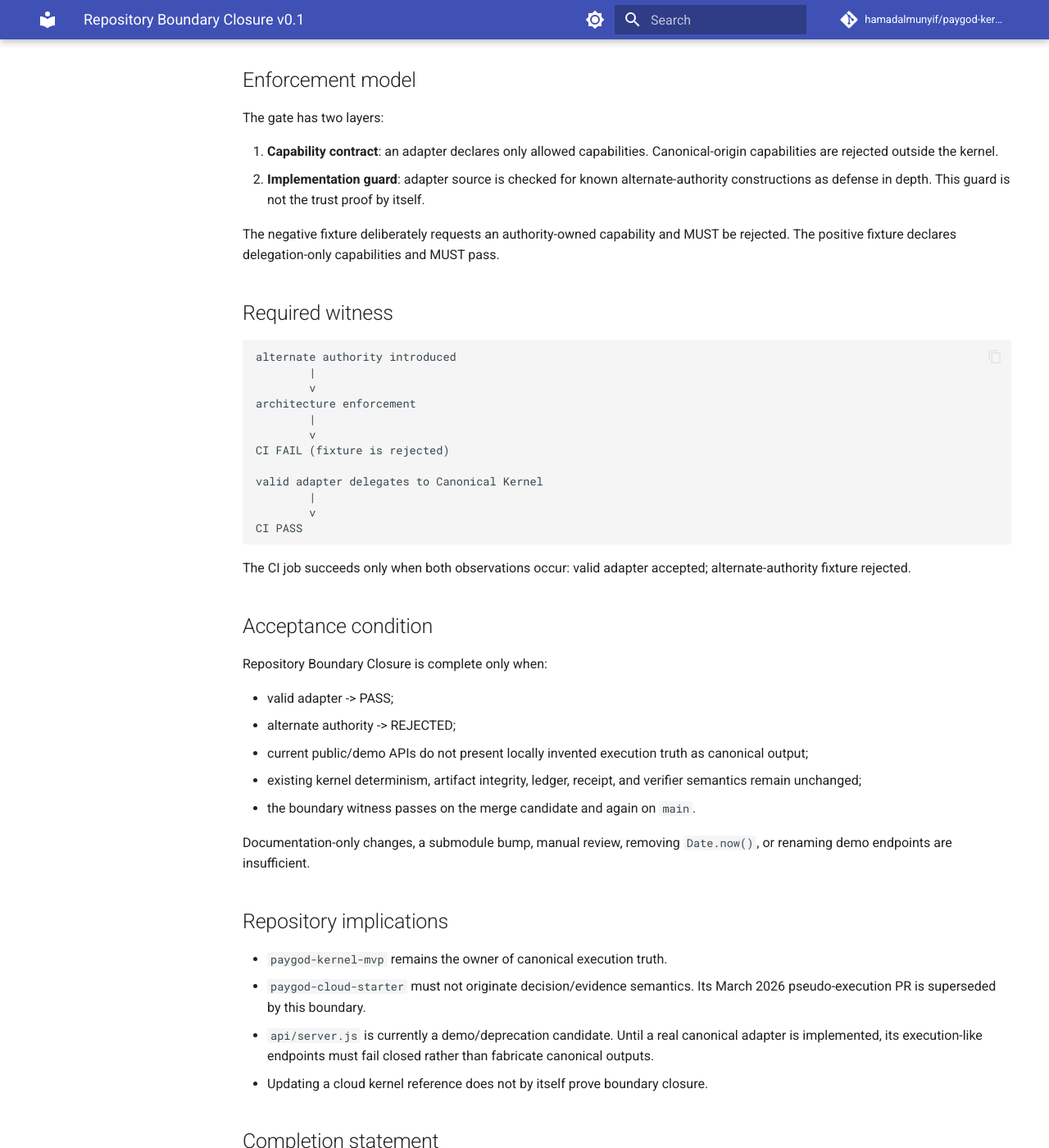
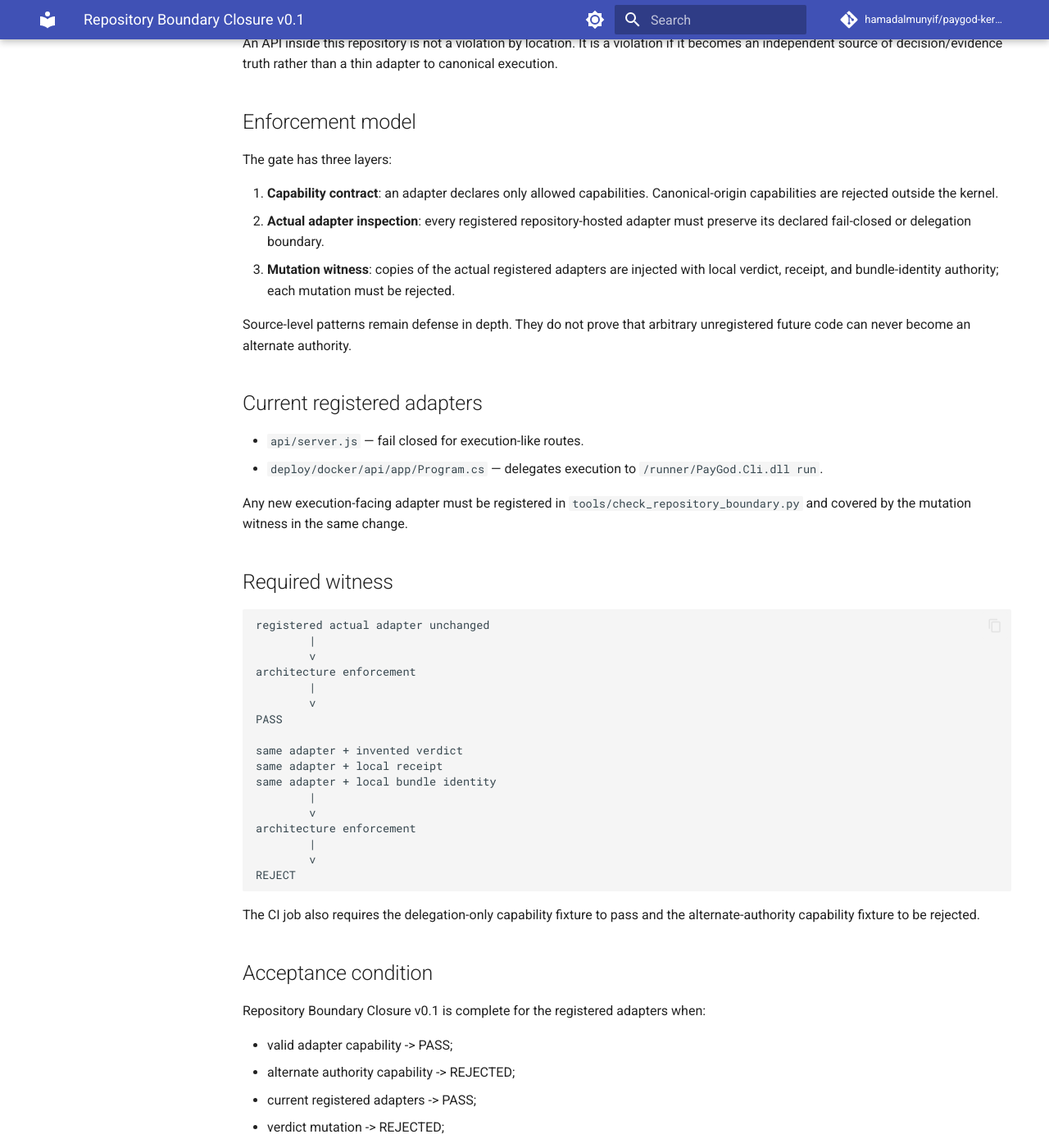
Before and after one commit to hamadalmunyif/paygod-kernel-mvp, an MkDocs documentation site: the page built from docs/REPOSITORY_BOUNDARY.md, in a window 1280 px wide and 1400 px high, scrolled down 1545 px. Shown: the whole window at 82% size. Built offline with MkDocs 1.6.1 and Material for MkDocs 9.7.7, drawn with Linux system fonts in a browser that asks for light colours; comment, search, counter and statistics services are not loaded; some of the changed text lies outside the part shown.

Commit message:
ci: make governance gates required-check ready

````diff
--- a/docs/REPOSITORY_BOUNDARY.md
+++ b/docs/REPOSITORY_BOUNDARY.md
@@ -1,10 +1,10 @@
 # Repository Boundary Closure v0.1
 
-Status: proposed architecture gate. This document defines the witness required before Paygod may claim Proof of Single Authority.
+Status: **PROVEN IN CI for registered repository-hosted adapters.** PR #57 passed the merge-candidate witness, merged to `main`, and the same boundary witness passed again on merge commit `2b9be60d94eb624c16e4b05e27f92f973385680f`.
 
 ## Purpose
 
-This gate proves that Paygod has one execution authority. It does not forbid multiple APIs, cloud services, or adapters. It forbids any non-canonical component from originating independent execution truth.
+This gate establishes one canonical execution authority for the repository-hosted adapters that are explicitly registered in the boundary inventory. It does not forbid multiple APIs, cloud services, or adapters. It forbids registered non-canonical components from originating independent execution truth.
 
 ## Trust invariant
 
@@ -56,62 +56,89 @@ An API inside this repository is not a violation by location. It is a violation
 
 ## Enforcement model
 
-The gate has two layers:
+The gate has three layers:
 
 1. **Capability contract**: an adapter declares only allowed capabilities. Canonical-origin capabilities are rejected outside the kernel.
-2. **Implementation guard**: adapter source is checked for known alternate-authority constructions as defense in depth. This guard is not the trust proof by itself.
+2. **Actual adapter inspection**: every registered repository-hosted adapter must preserve its declared fail-closed or delegation boundary.
+3. **Mutation witness**: copies of the actual registered adapters are injected with local verdict, receipt, and bundle-identity authority; each mutation must be rejected.
 
-The negative fixture deliberately requests an authority-owned capability and MUST be rejected. The positive fixture declares delegation-only capabilities and MUST pass.
+Source-level patterns remain defense in depth. They do not prove that arbitrary unregistered future code can never become an alternate authority.
+
+## Current registered adapters
+
+- `api/server.js` — fail closed for execution-like routes.
+- `deploy/docker/api/app/Program.cs` — delegates execution to `/runner/PayGod.Cli.dll run`.
+
+Any new execution-facing adapter must be registered in `tools/check_repository_boundary.py` and covered by the mutation witness in the same change.
 
 ## Required witness
 
 ```text
-alternate authority introduced
+registered actual adapter unchanged
         |
         v
 architecture enforcement
         |
         v
-CI FAIL (fixture is rejected)
+PASS
 
-valid adapter delegates to Canonical Kernel
+same adapter + invented verdict
+same adapter + local receipt
+same adapter + local bundle identity
         |
         v
-CI PASS
+architecture enforcement
+        |
+        v
+REJECT
 ```
 
-The CI job succeeds only when both observations occur: valid adapter accepted; alternate-authority fixture rejected.
+The CI job also requires the delegation-only capability fixture to pass and the alternate-authority capability fixture to be rejected.
 
 ## Acceptance condition
 
-Repository Boundary Closure is complete only when:
+Repository Boundary Closure v0.1 is complete for the registered adapters when:
 
-- valid adapter -> PASS;
-- alternate authority -> REJECTED;
+- valid adapter capability -> PASS;
+- alternate authority capability -> REJECTED;
+- current registered adapters -> PASS;
+- verdict mutation -> REJECTED;
+- receipt mutation -> REJECTED;
+- bundle-identity mutation -> REJECTED;
 - current public/demo APIs do not present locally invented execution truth as canonical output;
 - existing kernel determinism, artifact integrity, ledger, receipt, and verifier semantics remain unchanged;
 - the boundary witness passes on the merge candidate and again on `main`.
 
-Documentation-only changes, a submodule bump, manual review, removing `Date.now()`, or renaming demo endpoints are insufficient.
+Those conditions passed for PR #57 and again on `main` at merge commit `2b9be60d94eb624c16e4b05e27f92f973385680f`.
+
+## Scope limitation
+
+This witness does **not** automatically discover every possible future execution-facing file. It is an enforcement boundary for the adapters registered in the inventory. Adding an unregistered adapter would be a governance defect and must be prevented through PR review/template requirements plus always-running boundary checks.
+
+Documentation-only changes, a submodule bump, manual review, removing `Date.now()`, or renaming demo endpoints are insufficient substitutes for the witness.
 
 ## Repository implications
 
 - `paygod-kernel-mvp` remains the owner of canonical execution truth.
 - `paygod-cloud-starter` must not originate decision/evidence semantics. Its March 2026 pseudo-execution PR is superseded by this boundary.
-- `api/server.js` is currently a demo/deprecation candidate. Until a real canonical adapter is implemented, its execution-like endpoints must fail closed rather than fabricate canonical outputs.
+- `api/server.js` remains fail closed for execution-like routes until it is replaced or made a real canonical adapter.
 - Updating a cloud kernel reference does not by itself prove boundary closure.
 
 ## Completion statement
 
-Only after the witness passes may the project claim:
+For the registered repository-hosted adapters, the project may claim:
 
-> Paygod has one execution authority. External interfaces delegate to it, and CI rejects alternate authorities.
+> Paygod has one canonical execution authority. Registered repository-hosted adapters delegate to it or fail closed, and CI rejects tested alternate-authority mutations.
 
-That claim is **Proof of Single Authority**.
+That claim is the scoped **Proof of Single Authority** established by Repository Boundary Closure v0.1.
 
-## Governance rule
+## Governance rules
 
 > No next trust claim without a witness for the current one.
+
+> No broader claim than the witness actually proves.
+
+> No generic infrastructure before a real workflow demands it.
 
 Trust sequence:
 
````
Also changed, not shown: other parts of docs/REPOSITORY_BOUNDARY.md (+1 -1 lines), GATES.md (+16 -5 lines), README.md (+8 -4 lines), .github/PULL_REQUEST_TEMPLATE.md, 2 other files.
